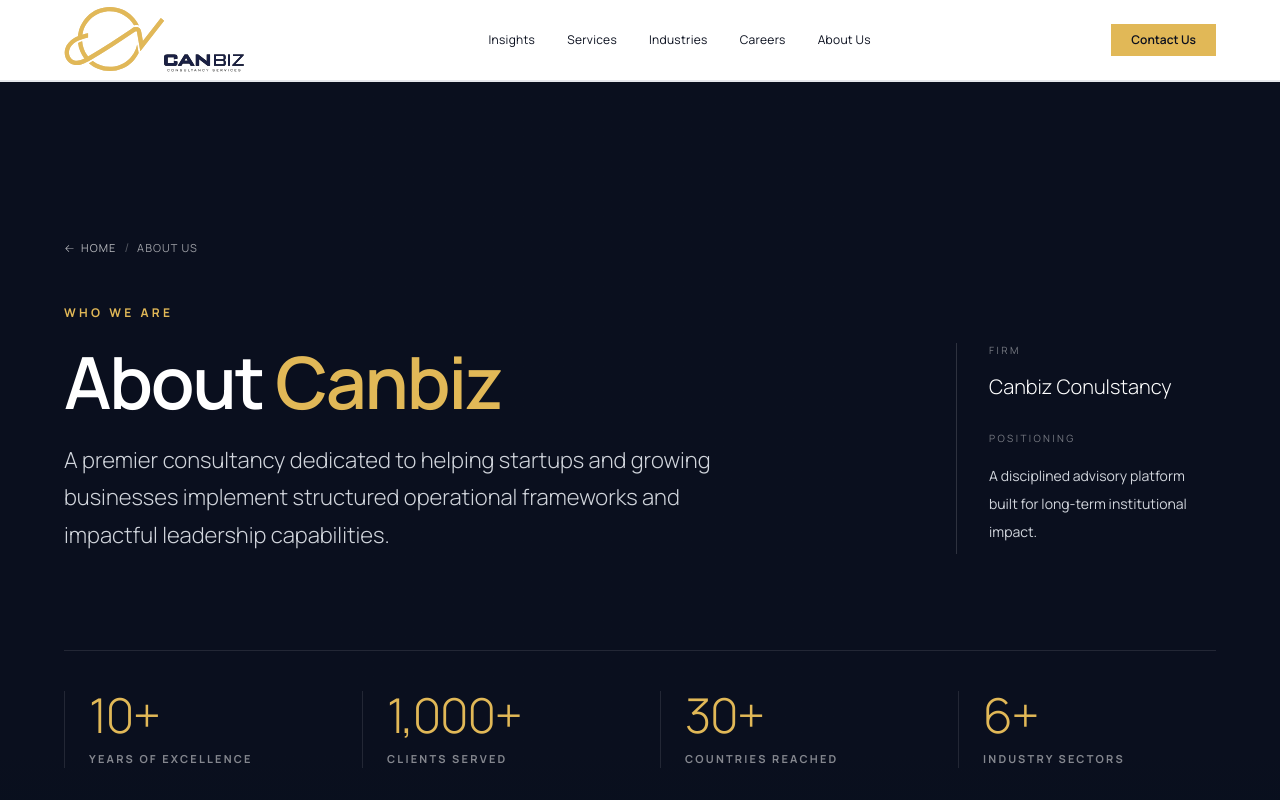
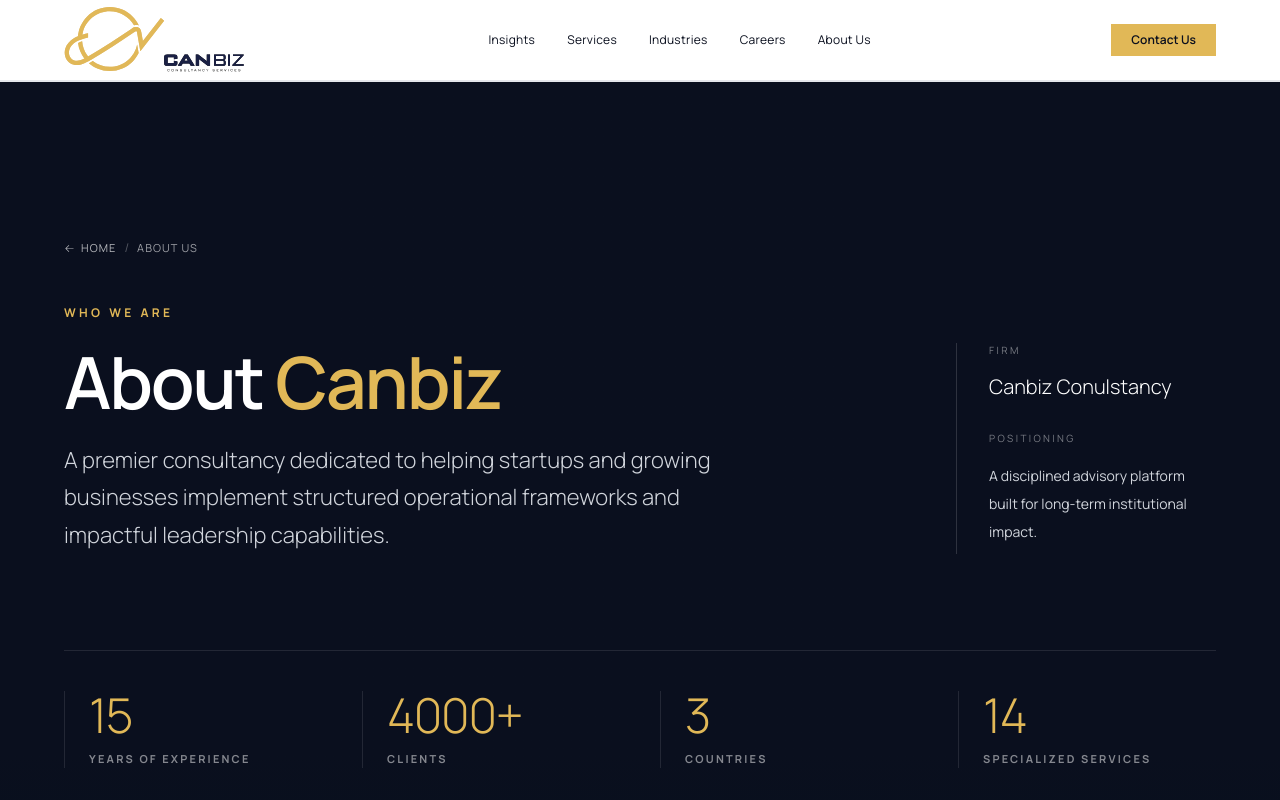
Before and after one commit to Canbiz-Consultancy/Website-v1, a Next.js app: page /about in a window 1280 px wide. Shown: the top 800 px of the page. Built offline with nearby package versions, Linux system fonts and the light colour scheme.

Commit message:
Updated Stats

```diff
--- a/app/constants/content.ts
+++ b/app/constants/content.ts
@@ -2404,10 +2404,10 @@ export const aboutPillars = [
 ];
 
 export const aboutStats = [
-  { value: "10+", label: "Years of Excellence" },
-  { value: "1,000+", label: "Clients Served" },
-  { value: "30+", label: "Countries Reached" },
-  { value: "6+", label: "Industry Sectors" },
+  { value: "15", label: "Years of Experience" },
+  { value: "4000+", label: "Clients" },
+  { value: "3", label: "Countries" },
+  { value: "14", label: "Specialized Services" },
 ];
 
 export const aboutLeadership = [
```
